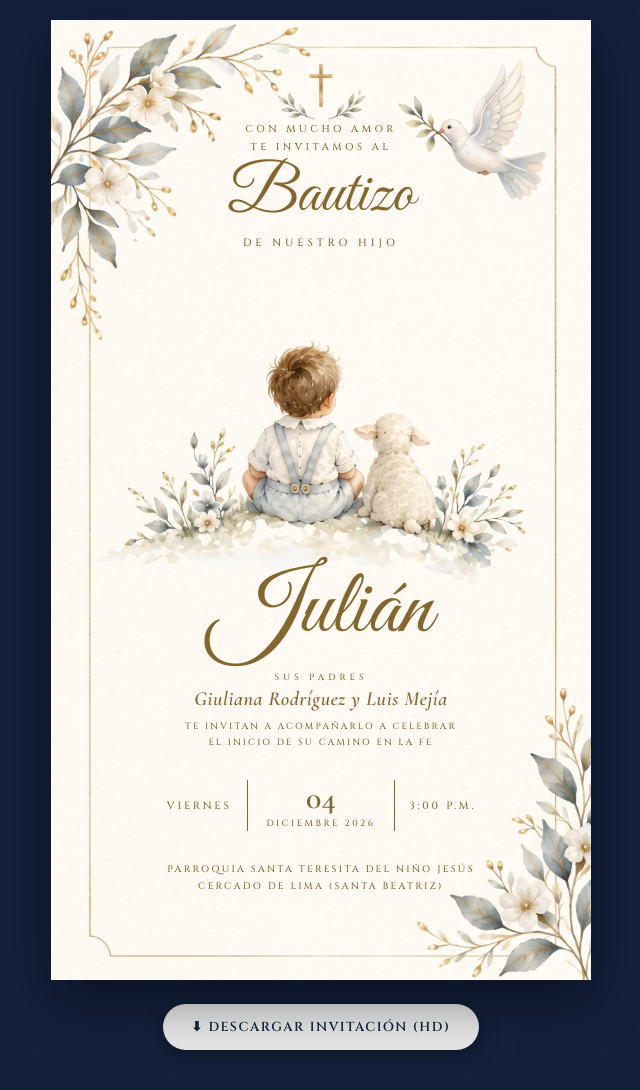
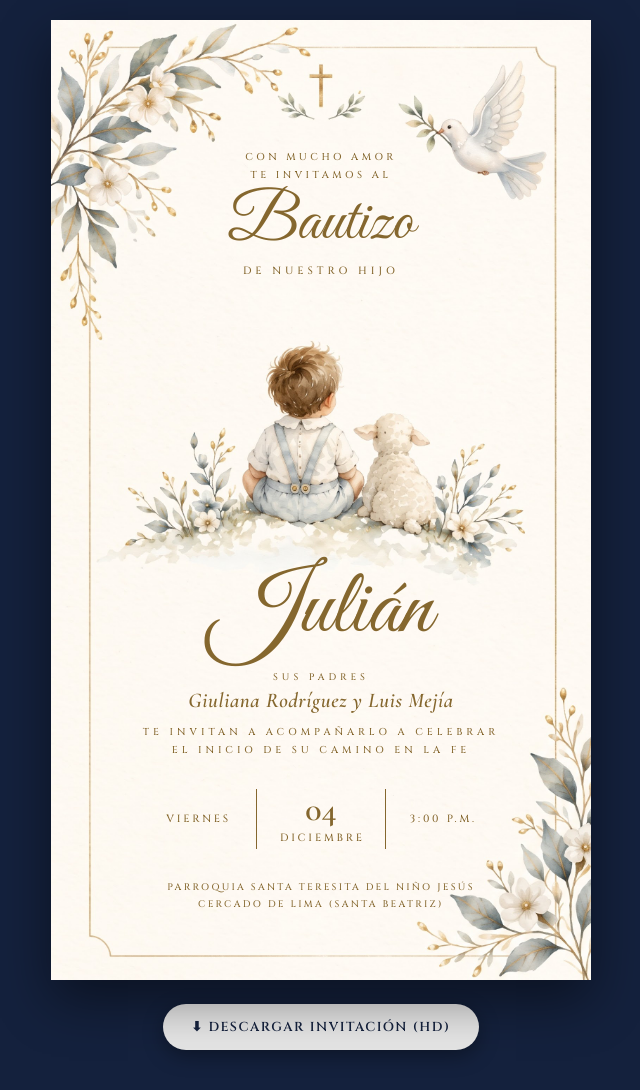
Before and after one commit to lmejias-droid/Bautizo-_Juli-n-, a plain HTML site: page index.html in a window 1280 px wide. Shown: the whole page, without its empty margins (319-959 px from the left). Drawn offline with nearby package versions, Linux system fonts and the light colour scheme.

Commit message:
Adjust styles and layout in index.html

```diff
--- a/index.html
+++ b/index.html
@@ -36,7 +36,7 @@
       overflow: hidden;
     }
     .bloque-superior {
-      margin-top: 100px;
+      margin-top: 128px;
       display: flex;
       flex-direction: column;
       align-items: center;
@@ -63,8 +63,8 @@
       color: #85672e;
     }
     .bloque-inferior {
-      margin-top: 320px;
-      width: 82%;
+      margin-top: 292px;
+      width: 84%;
       display: flex;
       flex-direction: column;
       align-items: center;
@@ -78,7 +78,7 @@
       font-weight: 400;
     }
     .sus-padres {
-      font-size: 9px;
+      font-size: 9.5px;
       font-weight: 500;
       letter-spacing: 4px;
       color: #85672e;
@@ -87,26 +87,26 @@
     .nombres-padres {
       font-family: 'Cormorant Garamond', serif;
       font-style: italic;
-      font-size: 20px;
+      font-size: 21px;
       font-weight: 600;
       color: #85672e;
       letter-spacing: 0.6px;
-      margin-bottom: 8px;
+      margin-bottom: 10px;
     }
     .frase-invitacion {
-      font-size: 9px;
+      font-size: 10px;
       font-weight: 500;
-      letter-spacing: 2.2px;
-      line-height: 1.75;
+      letter-spacing: 4px;
+      line-height: 1.8;
       color: #85672e;
-      max-width: 410px;
+      max-width: 440px;
       margin-bottom: 30px;
     }
     .fecha-grid {
       display: grid;
       grid-template-columns: 1fr auto 1fr;
       align-items: center;
-      width: 340px;
+      width: 360px;
       margin-bottom: 30px;
       color: #85672e;
     }
@@ -119,23 +119,25 @@
     .centro-fecha {
       border-left: 1px solid #85672e;
       border-right: 1px solid #85672e;
-      padding: 2px 18px;
+      padding: 4px 20px;
       display: flex;
       flex-direction: column;
       align-items: center;
+      justify-content: center;
     }
     .numero-dia {
       font-family: 'Cormorant Garamond', serif;
-      font-size: 32px;
+      font-size: 34px;
       font-weight: 600;
       line-height: 1;
       color: #85672e;
     }
     .mes-anio {
-      font-size: 9px;
+      font-size: 10.5px;
       font-weight: 500;
-      letter-spacing: 2.5px;
-      margin-top: 3px;
+      letter-spacing: 2.8px;
+      margin-top: 4px;
+      padding-left: 2.8px;
       color: #85672e;
     }
     .lugar {
@@ -184,7 +186,7 @@
         <span class="dia-semana">VIERNES</span>
         <div class="centro-fecha">
           <span class="numero-dia">04</span>
-          <span class="mes-anio">DICIEMBRE 2026</span>
+          <span class="mes-anio">DICIEMBRE</span>
         </div>
         <span class="hora">3:00 P.M.</span>
       </div>
```
